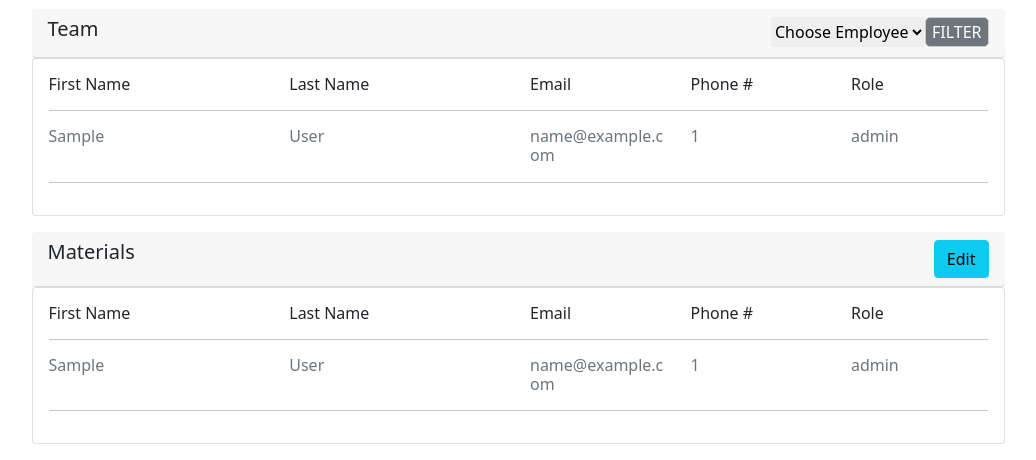
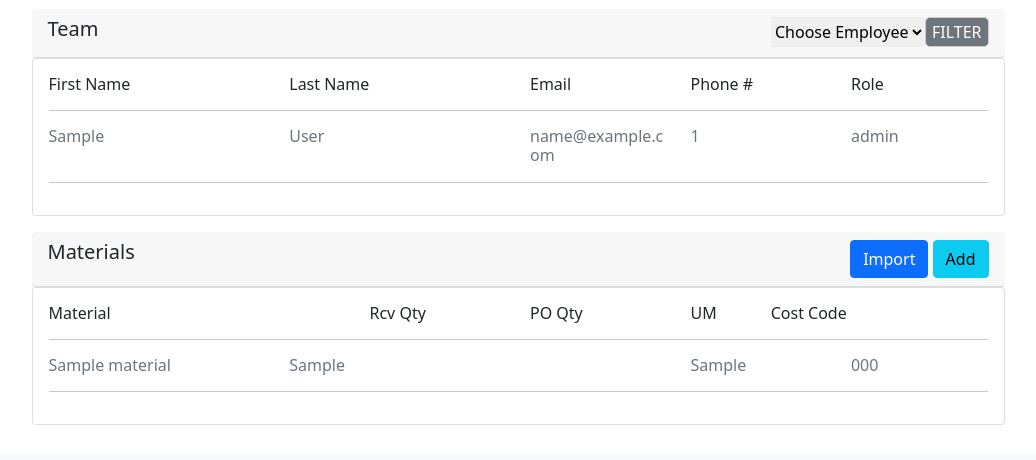
Before and after one commit to preteyz/smart-ticket, a Django app: template main_app/templates/job_detail.html in a window 1280 px wide. Shown: the part 347-807 px from the top of the page, without its empty margins (122-1158 px from the left). After the commit the page ends 772 px from the top, so only its background shows below. Run offline with Django 4.2, Linux system fonts and the light colour scheme; tables that the repository leaves empty hold one stand-in row (values such as "Sample post"); the template is opened without the code that fills it: values that come from a table or form of the project are taken from there, most other values are stand-ins (such as "Sample title", 1, 10 or a date in 2020); data that the repository does not hold is empty.

Commit message:
Job CRUD: completed job detail. teams and materials logic complete

```diff
--- a/main_app/models.py
+++ b/main_app/models.py
@@ -19,6 +19,7 @@
     received_qty = models.CharField(max_length=1000, blank=True)
     PO_qty = models.ForeignKey(User, on_delete=models.CASCADE)
     unit_measure = models.CharField(max_length=2)
+    cost_code = models.CharField(max_length=25)
 
     def __str__(self):
         return self.name
--- a/main_app/templates/job_detail.html
+++ b/main_app/templates/job_detail.html
@@ -154,9 +154,12 @@
             <h5 class="card-title">Materials</h5>
 
             <div>
+                <a class="btn btn-primary float-right"
+                target="__blank"
+                href="https://www.bootdey.com/snippets/view/profile-edit-data-and-skills">Import</a>
                 <a class="btn btn-info float-right"
                 target="__blank"
-                href="https://www.bootdey.com/snippets/view/profile-edit-data-and-skills">Edit</a>
+                href="https://www.bootdey.com/snippets/view/profile-edit-data-and-skills">Add</a>
             </div>
         </div>
         <div class="row gutters-lg">
@@ -166,40 +169,40 @@
 
 
                         <div class="row">
-                            <div class="col-sm-3">
-                                <h6 class="mb-0">First Name</h6>
+                            <div class="col-sm-4">
+                                <h6 class="mb-0">Material</h6>
+                            </div>
+                            <div class="col-sm-2">
+                                <h6 class="mb-0">Rcv Qty</h6>
+                            </div>
+                            <div class="col-sm-2">
+                                <h6 class="mb-0">PO Qty</h6>
+                            </div>
+                            <div class="col-sm-1">
+                                <h6 class="mb-0">UM</h6>
                             </div>
                             <div class="col-sm-3">
-                                <h6 class="mb-0">Last Name</h6>
-                            </div>
-                            <div class="col-sm-2">
-                                <h6 class="mb-0">Email</h6>
-                            </div>
-                            <div class="col-sm-2">
-                                <h6 class="mb-0">Phone #</h6>
-                            </div>
-                            <div class="col-sm-2">
-                                <h6 class="mb-0">Role</h6>
+                                <h6 class="mb-0">Cost Code</h6>
                             </div>
                         </div>
                         <hr>
 
-                        {% for employee in employees %}
+                        {% for material in materials %}
                         <div class="row">
                             <div class="col-sm-3 text-secondary">
-                                <h6 class="mb-0">{{employee.first_name}}</h6>
+                                <h6 class="mb-0">{{material.name}}</h6>
                             </div>
                             <div class="col-sm-3 text-secondary">
-                                <h6 class="mb-0">{{employee.last_name}}</h6>
+                                <h6 class="mb-0">{{material.received_qty}}</h6>
                             </div>
                             <div class="col-sm-2 text-secondary">
-                                <h6 class="mb-0">{{employee.email}}</h6>
+                                <h6 class="mb-0">{{material.PO_qty}}</h6>
                             </div>
                             <div class="col-sm-2 text-secondary">
-                                <h6 class="mb-0">{{employee.phone_number}}</h6>
+                                <h6 class="mb-0">{{material.unit_measure}}</h6>
                             </div>
                             <div class="col-sm-2 text-secondary">
-                                <h6 class="mb-0">{{employee.role}}</h6>
+                                <h6 class="mb-0">{{material.cost_code}}</h6>
                             </div>
                         </div>
                         <hr>
```
Also changed, not shown: main_app/migrations/0007_material_cost_code.py (added).
